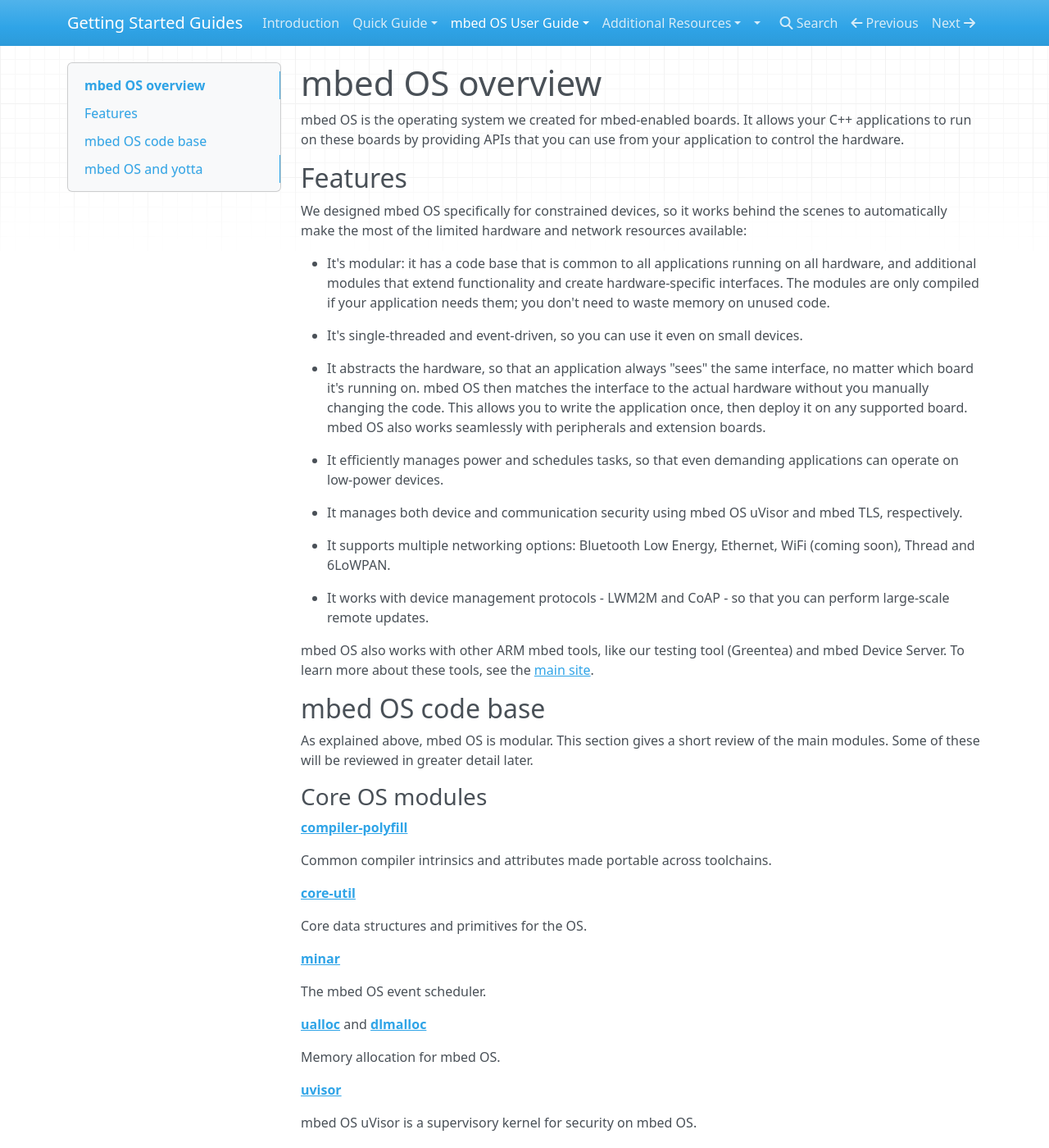
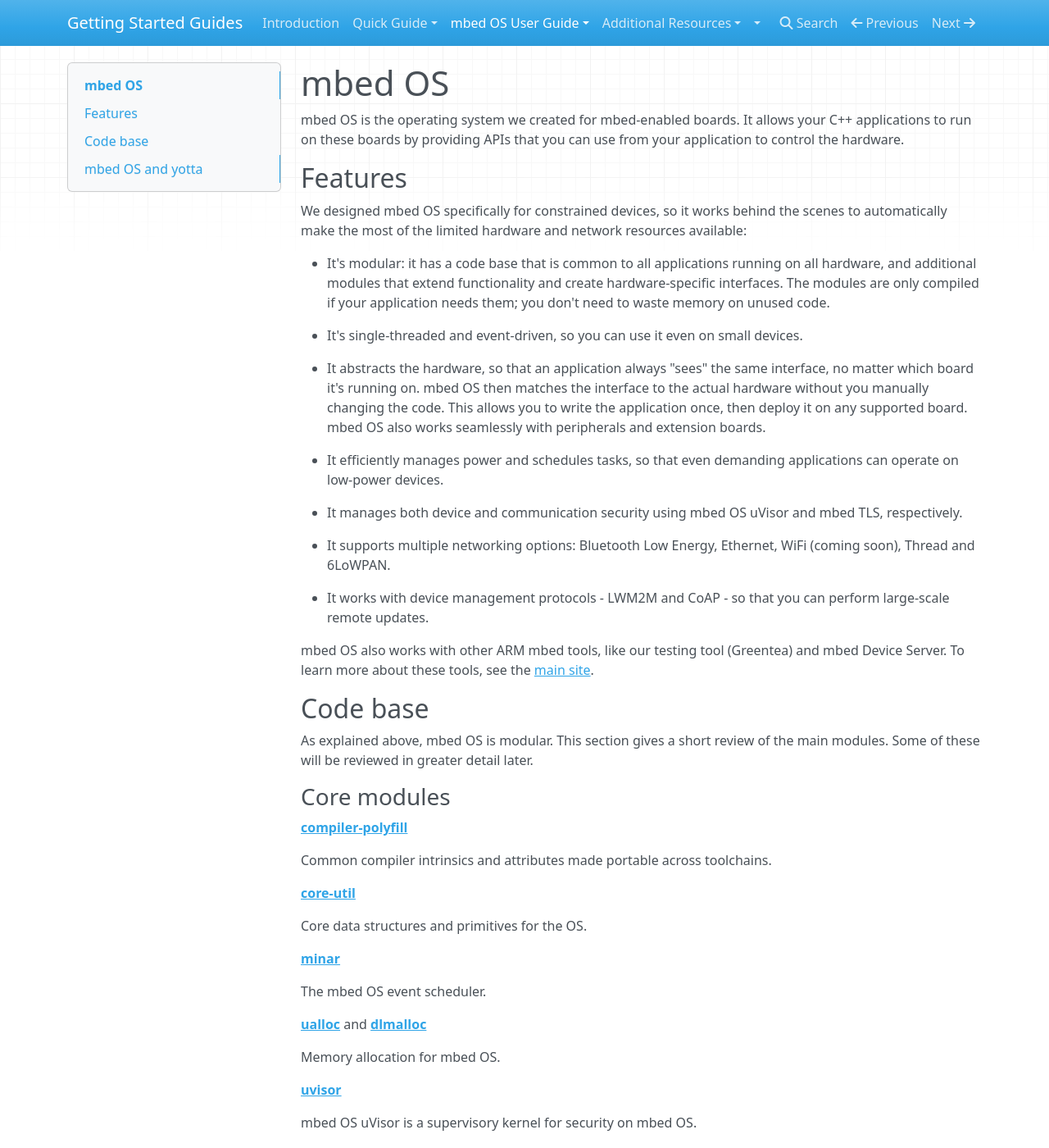
Before and after one commit to ARMmbed/GettingStartedmbedOS, an MkDocs documentation site: the page built from Docs/Full_Guide/overview.md, in a window 1280 px wide and 1400 px high. Shown: the whole window at 82% size. Built offline with MkDocs 1.6.1, drawn with Linux system fonts in a browser that asks for light colours; nearby versions of some CDN libraries; old or Windows-style settings are respelled for this version of MkDocs.

Commit message:
A few minor changes

```diff
--- a/Docs/Full_Guide/overview.md
+++ b/Docs/Full_Guide/overview.md
@@ -1,4 +1,4 @@
-# mbed OS overview
+# mbed OS
 
 mbed OS is the operating system we created for mbed-enabled boards. It allows your C++ applications to run on these boards by providing APIs that you can use from your application to control the hardware.
 
@@ -23,11 +23,11 @@ We designed mbed OS specifically for constrained devices, so it works behind the
 mbed OS also works with other ARM mbed tools, like our testing tool (Greentea) and mbed Device Server. To learn more about these tools, see the [main site](https://www.mbed.com/en/).
 
 
-## mbed OS code base
+## Code base
 
 As explained above, mbed OS is modular. This section gives a short review of the main modules. Some of these will be reviewed in greater detail later.
 
-### Core OS modules
+### Core modules
 [__compiler-polyfill__](https://github.com/ARMmbed/compiler-polyfill)
 
 Common compiler intrinsics and attributes made portable across toolchains.
@@ -110,7 +110,7 @@ yotta is the build system we use for mbed OS. We'll get into the details of it [
 
 yotta combines our code (application) with the mbed OS code-base and any other module (reusable library) that we may need. To tell yotta what our application needs, we add a list of dependencies to each application we write. The easiest way to add mbed OS to our application when we build it is to describe the component ``mbed-drivers`` as a dependency of our application, because ``mbed-drivers`` has most other components as its own dependencies, so yotta will build what we need.
 
-**Tip:** Some components must be manually included; we'll tell you about that when we review them in this guide.
+<span style="background-color:#E6E6E6;  border:1px solid #000;display:block; height:100%; padding:10px">**Tip:** Some components must be manually included; we'll tell you about that when we review them in this guide.</span>
 
 What this all means is that to build applications that can run on top of mbed OS, you need:
 
```
